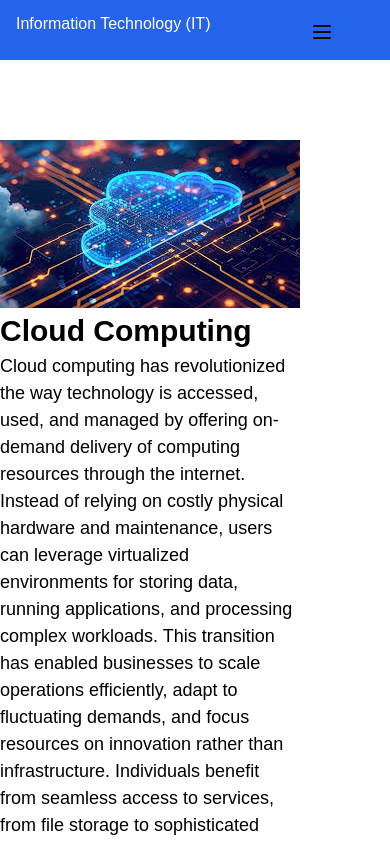
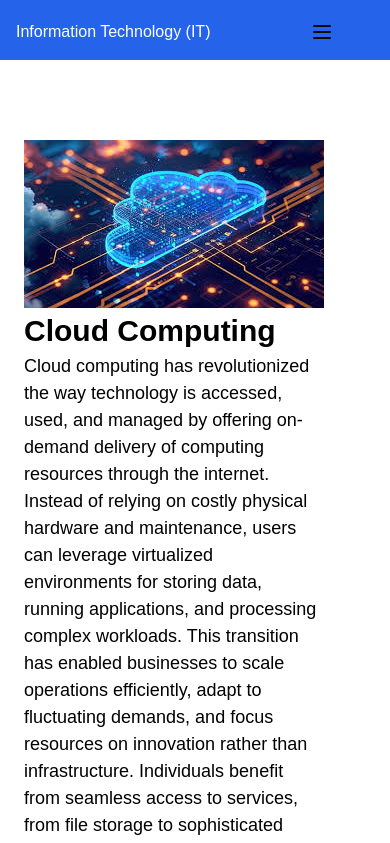
Before and after one commit to umm-e-attiya/Milestone3-Assignment-Blog, a Next.js app: page /blog/0 in a window 390 px wide. Shown: the top 843 px of the page. Built offline with nearby package versions, Linux system fonts and the light colour scheme.

Commit message:
first commit

```diff
--- a/src/app/blog/[id]/page.tsx
+++ b/src/app/blog/[id]/page.tsx
@@ -16,14 +16,14 @@ const Page = ({params} : param ) =>{
     const methodfind = BlogData.find((items) => items.id === convertnumber)
     return(
         <div>
-        <div className="lg:ml-20 pt-20 text-black text-[30px]">
+        <div className="ml-6 lg:ml-20 pt-20 text-black text-[30px]">
           <Image alt="dynamicing" className="md:ml-[150px] lg:ml-[400px]"
           src={methodfind?.image || "/noting"}
            width={300}
-           height={500}
+           height={600}
           />
            <h1 className="text-black lg:text-[40px] font-bold">{methodfind?.title}</h1>
-            <p className="text-black w-[300px] text-[18px] lg:text-[20px]">{methodfind?.description}</p>
+            <p className="text-black w-[300px] text-[18px] lg:w-[1000px] lg:text-[20px]">{methodfind?.description}</p>
         </div>
 
         <div>
--- a/src/app/blog/page.tsx
+++ b/src/app/blog/page.tsx
@@ -6,7 +6,7 @@ import Link from "next/link"
 
 const Page = () =>{
     return(
-        <div className="mt-4 lg:mt-28 ">
+        <div className="mt-5 ml-6 lg:mt-28 ">
             <ul className="flex-wrap md:ml-5 md:flex md:gap-14">
                 {BlogData.map((data)=>{
                     return(
--- a/src/app/components/Comment.tsx
+++ b/src/app/components/Comment.tsx
@@ -14,8 +14,8 @@ const Comment = () =>{
     }
     return(
            <div>
-                  <h1 className="font-bold text-[30px] md:ml-20 mt-10">Comment Here</h1>
-              <form className="flex flex-row gap-4 md:ml-20 mt-5" onSubmit={submitComment}>
+                  <h1 className="font-bold text-[30px] ml-4 md:ml-20 mt-10">Comment Here</h1>
+              <form className="flex flex-row gap-4 ml-4 md:ml-20 mt-5" onSubmit={submitComment}>
                 <input type="text" placeholder="write a comment here" value={comment} onChange={(notrefresh) => setcomment(notrefresh.target.value)}/>
                 <button className="w-[100px] h-[40px] bg-black text-white rounded-sm">Submit</button>
               </form>
--- a/src/app/components/Header.tsx
+++ b/src/app/components/Header.tsx
@@ -6,7 +6,7 @@ const Navbar = () => {
     return (
         <div className="bg-blue-600 bg-fixed w-full h-[60px] flex ">
             <div className="flex">
-                <div className="ml-4 pt-3  md:pt-5 lg:pt-5">
+                <div className="ml-4 pt-5  md:pt-5 lg:pt-5">
                     <h1 className="text-white">Information Technology (IT)</h1>
                 </div>
                 <div>
--- a/src/app/components/Itinformation.tsx
+++ b/src/app/components/Itinformation.tsx
@@ -18,7 +18,7 @@ import photo1 from "../../../public/photo1.jpg"
                   <h1 className="font-bold lg:ml-8 lg:text-[30px] ">What is Information Technology?</h1>
                   <p className="w-[300px] mt-2 md:w-[600px] lg:w-[800px] lg:ml-10">Information technology (IT) is the use of computers, storage, networking and other physical devices, infrastructure and processes to create, process, store, secure and exchange all forms of electronic data. Typically, IT is used in the context of business operations, as opposed to the technology used for personal or entertainment purposes. The commercial use of IT encompasses both computer technology and telecommunications.</p>
 
-                  <h1 className="font-bold w-[300px] mt-6 lg:ml-8 lg:text-[30px] ">Why is information technology important?</h1>
+                  <h1 className="font-bold w-[300px] lg:whitespace-nowrap mt-6  lg:ml-8 lg:text-[30px] ">Why is information technology important?</h1>
                   <p className="w-[300px] mt-2 md:w-[600px] lg:w-[800px] lg:ml-10">Its been said that data is what powers industries worldwide. That might be hyperbole, but few businesses large or small  can remain competitive without the ability to collect data and turn it into useful information. IT provides the means to develop, process, analyze, exchange, store and secure information.</p>
 
                   <h1 className="font-bold mt-6 lg:ml-8 lg:text-[30px] ">What does information technology encompass?</h1>
```
